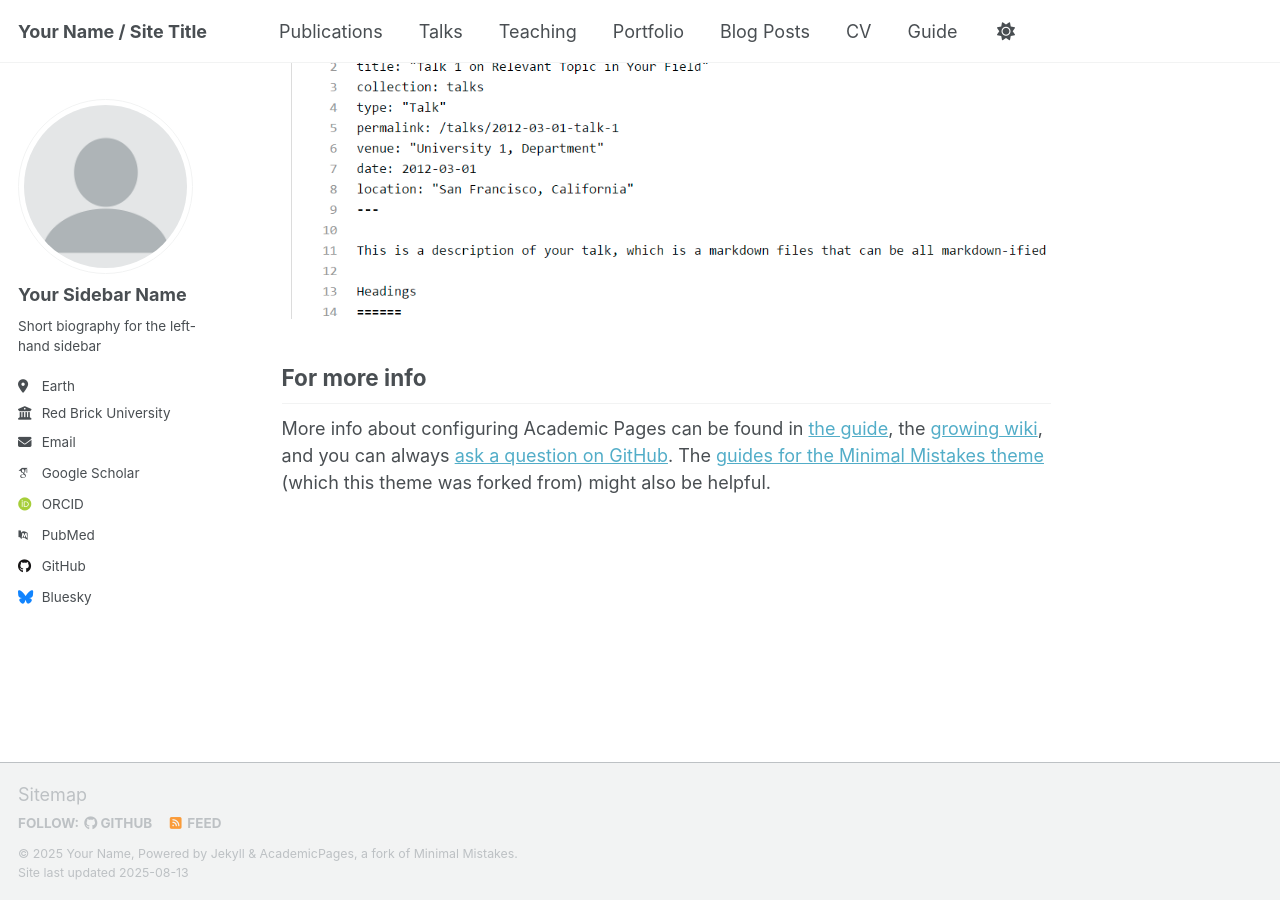
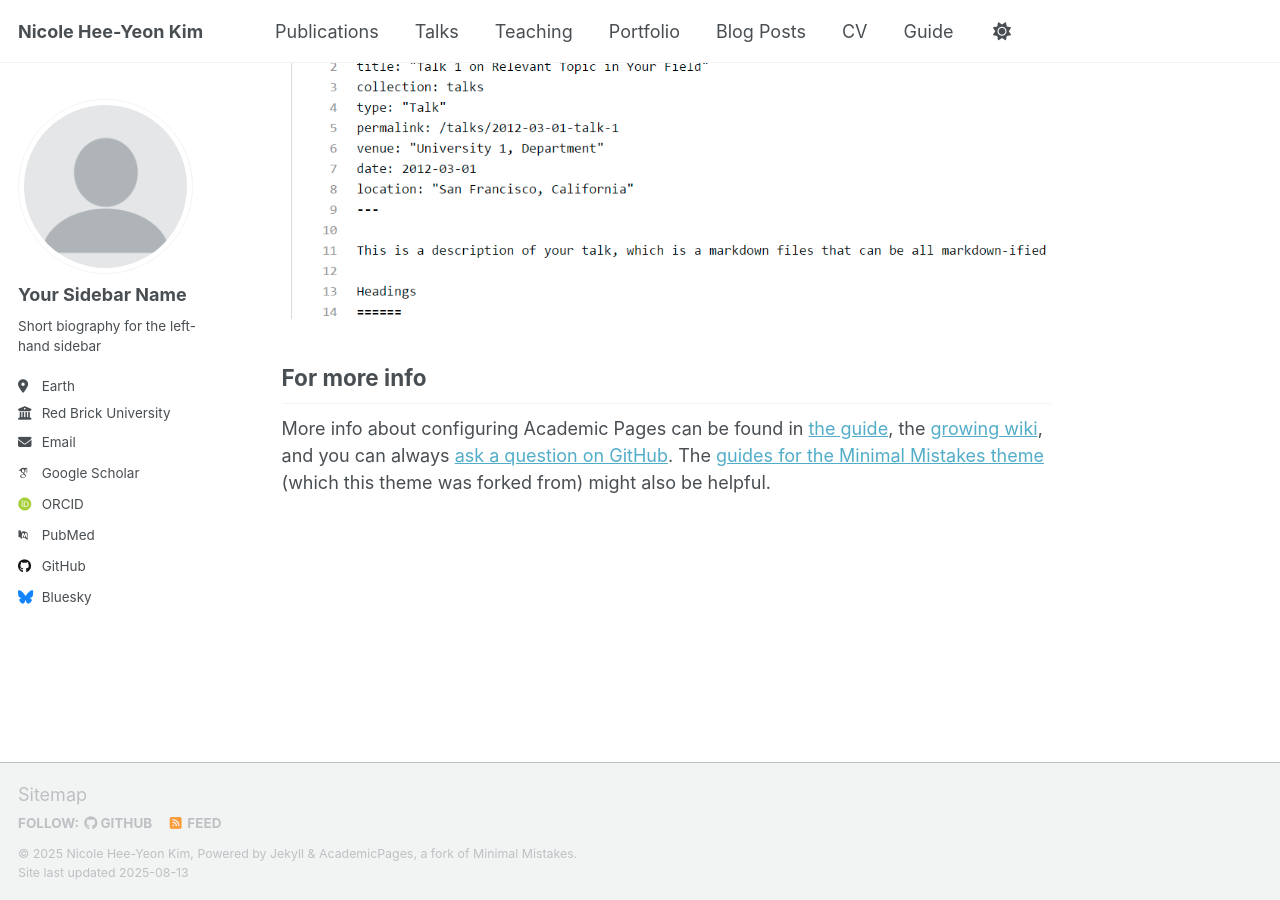
Before and after one commit to Nicole-Hee-Yeon-Kim/Nicole-Hee-Yeon-Kim.github.io, a Jekyll site: the page built from _pages/about.md, in a window 1280 px wide and 900 px high, scrolled down 2880 px. Built offline with Jekyll 4.4.1, drawn with Linux system fonts in a browser that asks for light colours; some web fonts are replaced; a script that is not in the unit is left out.

Commit message:
Update _config.yml

```diff
--- a/_config.yml
+++ b/_config.yml
@@ -9,13 +9,13 @@
 # Basic Site Settings
 locale                   : "en-US"
 site_theme               : "default" # Currently available options are "default", "air"
-title                    : "Your Name / Site Title"
+title                    : "Nicole Hee-Yeon Kim"
 title_separator          : "-"
-name                     : &name "Your Name"
+name                     : &name "Nicole Hee-Yeon Kim"
 description              : &description "personal description"
-url                      : https://academicpages.github.io # the base hostname & protocol for your site e.g. "https://[your GitHub username].github.io" or if you already have some other page hosted on Github then use "https://[your GitHub username].github.io/[Your Repo Name]"
+url                      : https://nicole-hee-yeon-kim.github.io # the base hostname & protocol for your site e.g. "https://[your GitHub username].github.io" or if you already have some other page hosted on Github then use "https://[your GitHub username].github.io/[Your Repo Name]"
 baseurl                  : "" # the subpath of your site, e.g. "/blog"
-repository               : "academicpages/academicpages.github.io"
+repository               : "Nicole-Hee-Yeon-Kim/Nicole-Hee-Yeon-Kim.github.io"
 
 # Site Author - The following control what appear as part of the author content on the side bar.
 #               If a field is blank the icon and link will not appear, otherwise it will be shown.
```
